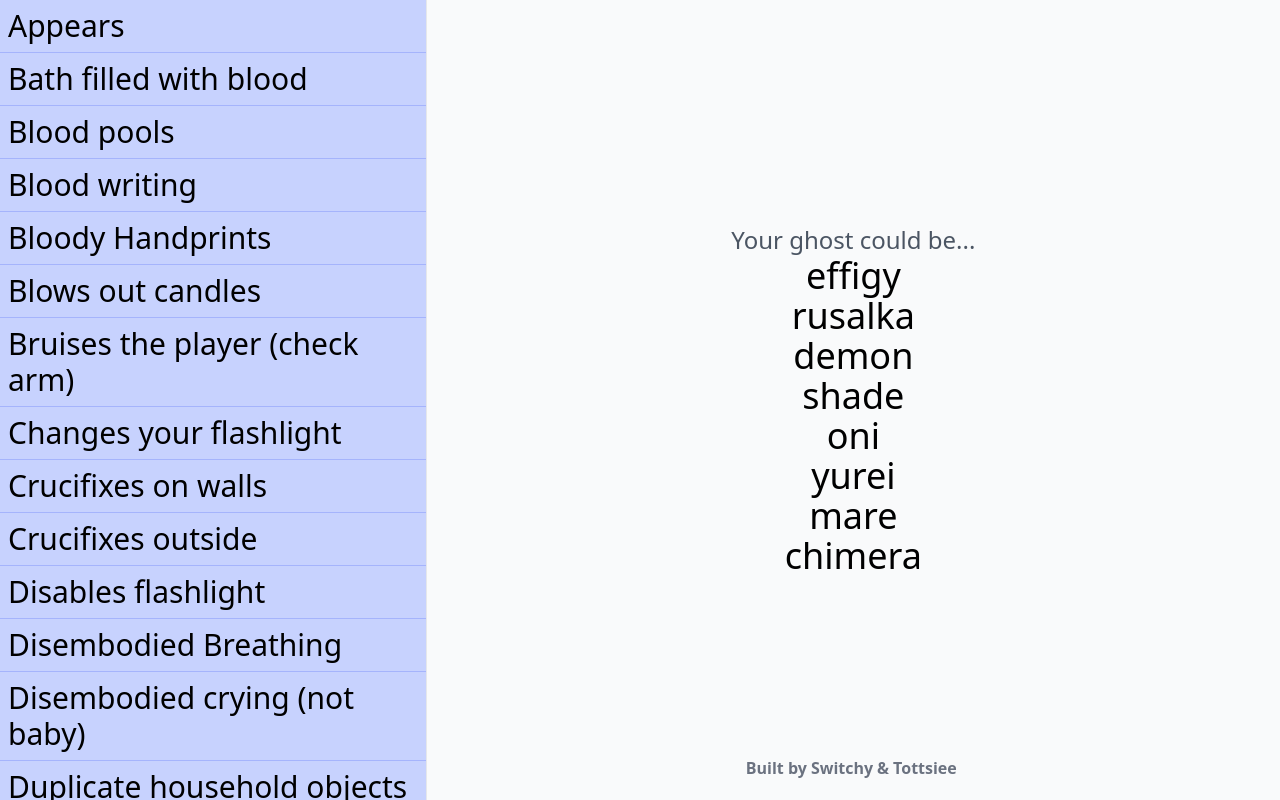
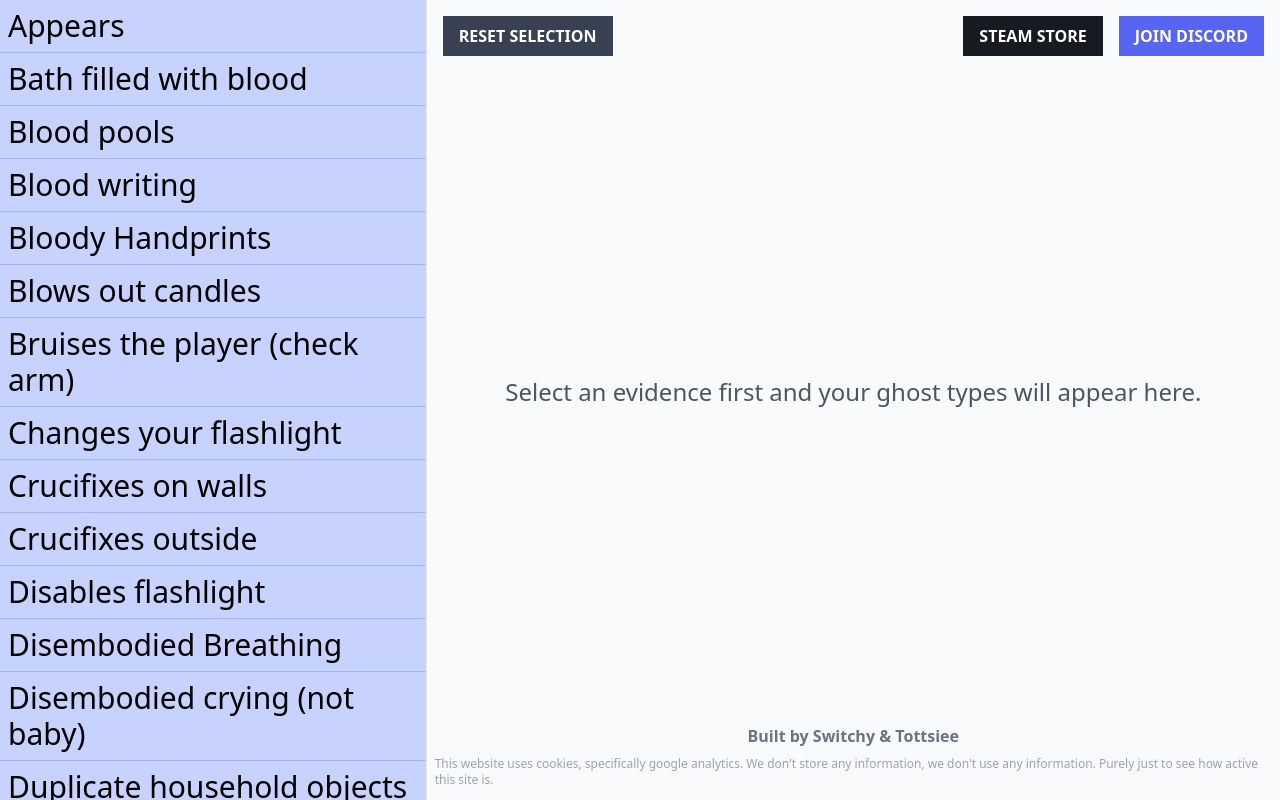
Before and after one commit to mikerodham/obsideo, a Vue app: page / in a window 1280 px wide. Built offline with nearby package versions, Linux system fonts and the light colour scheme.

Commit message:
Branding, discord, store pages and reset button

```diff
--- a/src/App.vue
+++ b/src/App.vue
@@ -1,9 +1,9 @@
 <template>
   <div id="app" class="bg-gray-50">
     <div class="flex flex-row max-h-screen">
-      <aside class="flex flex-col w-1/3 border-r">
+      <aside class="flex flex-col w-1/3 border-r bg-indigo-200">
         <nav
-          class="flex-1 min-h-0 overflow-y-auto bg-indigo-200"
+          class="flex-1 min-h-0 overflow-y-auto"
           aria-label="List of ghost actions"
         >
           <ul>
@@ -22,26 +22,84 @@
         </nav>
       </aside>
       <main class="flex flex-col w-2/3 relative">
+        <div class="flex flex-row w-full absolute justify-between p-4">
+          <button
+            class="inline-flex text-white px-4 py-2 uppercase font-semibold mr-4"
+            :class="{
+              'bg-gray-700 cursor-not-allowed': selected.length === 0,
+              'bg-green-700': selected.length > 0,
+            }"
+            :disabled="selected.length === 0"
+            @click="selected = []"
+          >
+            Reset Selection
+          </button>
+
+          <div class="flex flex-row">
+            <a
+              class="inline-flex text-white px-4 py-2 uppercase font-semibold steam mr-4"
+              href="https://store.steampowered.com/app/1708460/Obsideo/"
+            >
+              Steam Store
+            </a>
+
+            <a
+              class="inline-flex text-white px-4 py-2 uppercase font-semibold discord"
+              href="https://discord.gg/obsideo"
+            >
+              Join Discord
+            </a>
+          </div>
+        </div>
         <div class="flex flex-col flex-grow items-center justify-center">
-          <h1 class="text-2xl text-gray-600">Your ghost could be...</h1>
+          <h2
+            class="text-2xl text-gray-600 mb-4"
+            v-if="selected.length > 0 && this.possibility.length > 0"
+          >
+            Your ghost could be...
+          </h2>
+          <h2
+            class="text-2xl text-gray-600 mb-4 px-8 text-center"
+            v-if="selected.length === 0"
+          >
+            Select an evidence first and your ghost types will appear here.
+          </h2>
+
+          <h2
+            class="text-2xl text-gray-600 mb-4 px-8 text-center"
+            v-if="selected.length > 0 && this.possibility.length === 0"
+          >
+            We could not find a match.
+            <span>
+              This could be you've entered something wrong, due to a bug with
+              our website or due to a bug with the game.
+            </span>
+          </h2>
           <h1 class="text-4xl" v-for="p in possibility" :key="p">{{ p }}</h1>
         </div>
 
         <footer
-          class="flex w-full h-16 absolute bottom-0 left-0 items-center justify-center font-semibold text-gray-500"
+          class="flex flex-col w-full h-20 absolute bottom-0 left-0 items-center justify-center"
         >
+          <div class="built-by font-semibold text-gray-500">
             Built by
             <a
-            class="m-1 hover:text-indigo-700"
+              class="hover:text-indigo-700"
               href="https://steamcommunity.com/id/Switchy24/"
               >Switchy</a
             >
             &
             <a
-            class="m-1 hover:text-indigo-700"
+              class="hover:text-indigo-700"
               href="https://steamcommunity.com/profiles/76561198054156585/"
               >Tottsiee</a
             >
+          </div>
+          <div class="cookie-disclaimer text-gray-400 text-xs m-2">
+            This website uses cookies, specifically google analytics. We don't
+            store any information, we don't use any information. Purely just to
+            see how active this site is.
+          </div>
         </footer>
       </main>
     </div>
@@ -131,6 +189,10 @@ export default {
     },
 
     possibility() {
+      if (this.selected.length === 0) {
+        return null;
+      }
+
       var possible = [];
       let ghosts = Object.keys(this.ghosts);
 
--- a/src/assets/app.css
+++ b/src/assets/app.css
@@ -1,10 +1,20 @@
 @tailwind base;
 
-html, body {
+html,
+body {
   height: 100%;
   width: 100%;
 }
 @tailwind components;
 
+@tailwind utilities;
 
-@tailwind utilities;
+.discord {
+  background-color: #5865f2;
+  color: #ffffff;
+}
+
+.steam {
+  background-color: #171a21;
+  color: #ffffff;
+}
```
Lines whose indentation alone changed are shown as unchanged.
